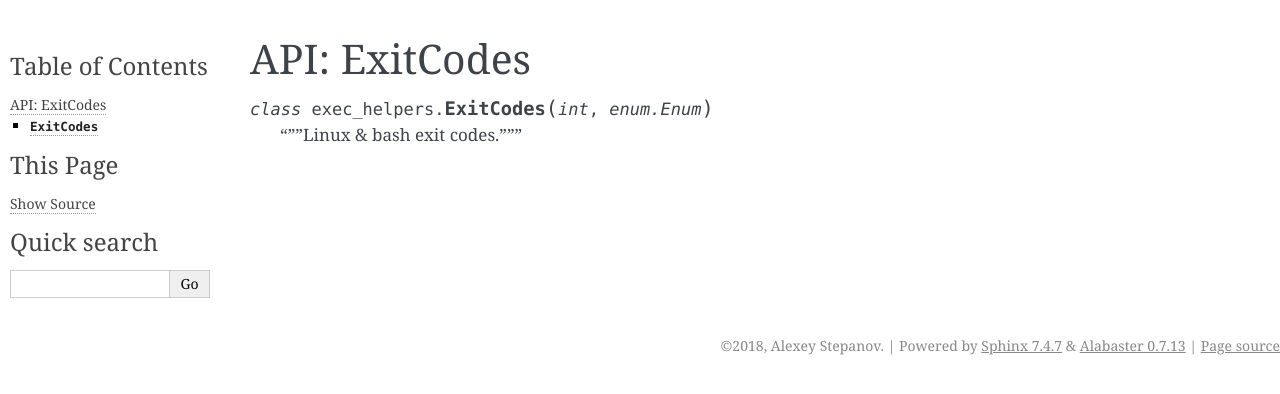
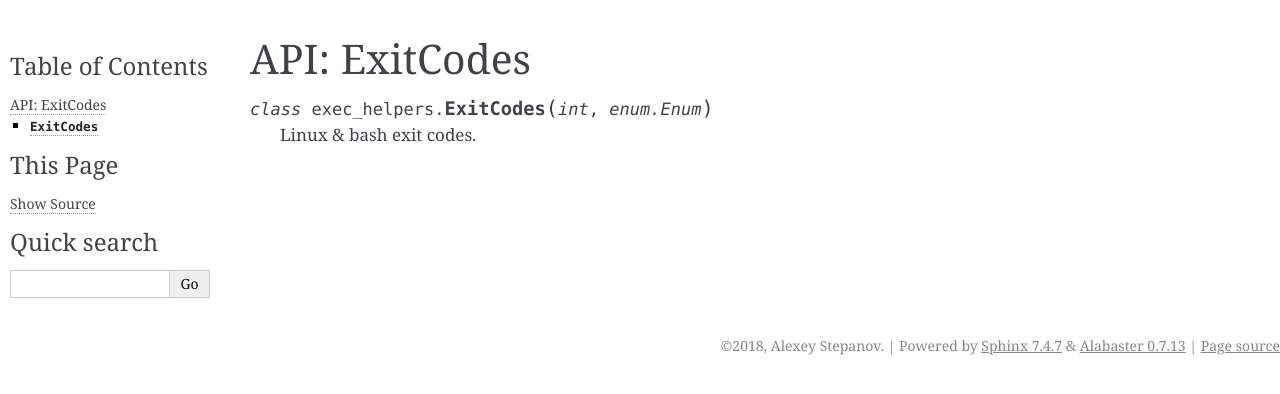
Before and after one commit to python-useful-helpers/exec-helpers, a Sphinx documentation site: the page built from doc/source/proc_enums.rst, in a window 1280 px wide. Shown: the top 394 px of the page. Built offline with Sphinx 7.4.7, drawn with Linux system fonts in a browser that asks for light colours.

Commit message:
[ci skip] docs formatting

```diff
--- a/doc/source/SSHClient.rst
+++ b/doc/source/SSHClient.rst
@@ -313,6 +313,7 @@ API: SSHClient and SSHAuth.
         .. versionadded:: 1.0
 
     .. py:method:: enter_password(self, tgt)
+
         Enter password to STDIN.
 
         Note: required for 'sudo' call
--- a/doc/source/proc_enums.rst
+++ b/doc/source/proc_enums.rst
@@ -8,4 +8,4 @@ API: ExitCodes
 
 .. py:class:: ExitCodes(int, enum.Enum)
 
-    """Linux & bash exit codes."""
+    Linux & bash exit codes.
```
